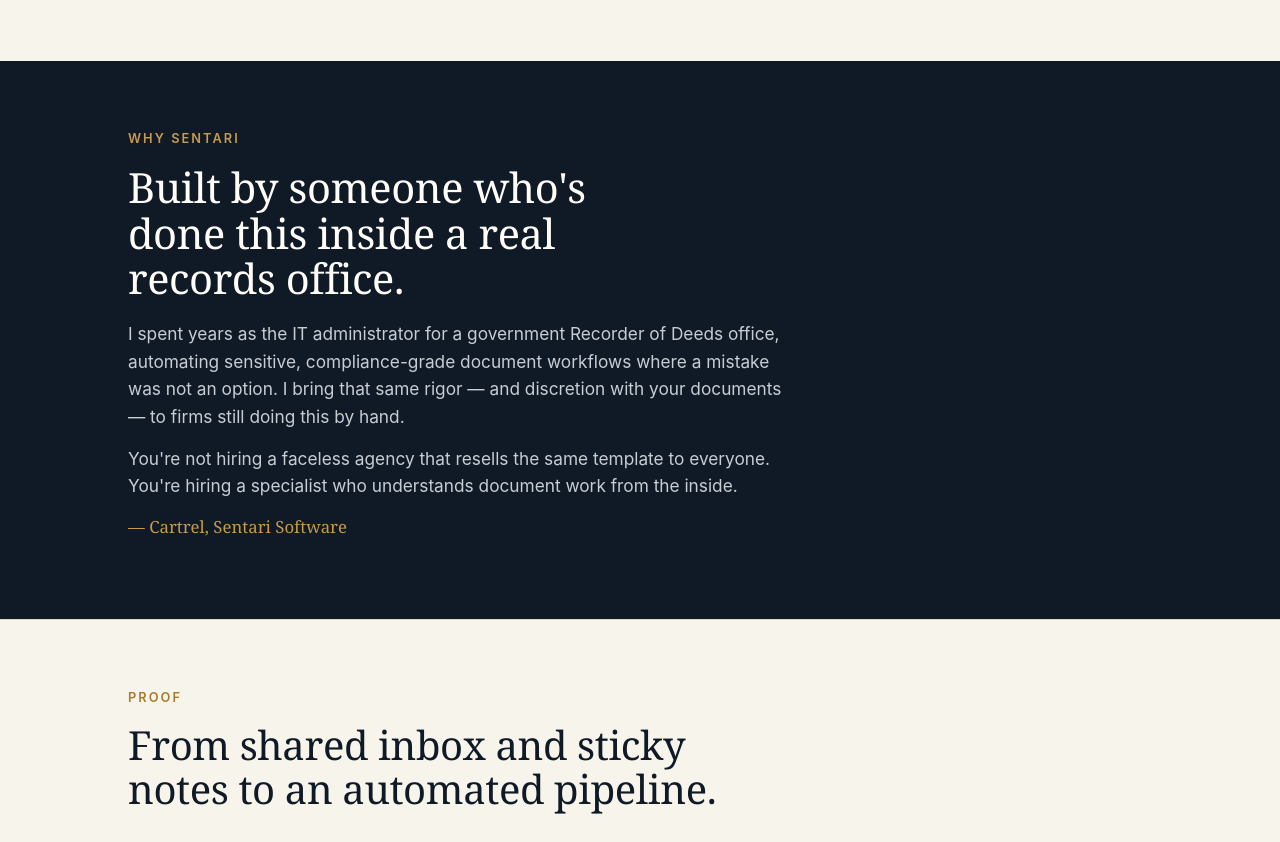
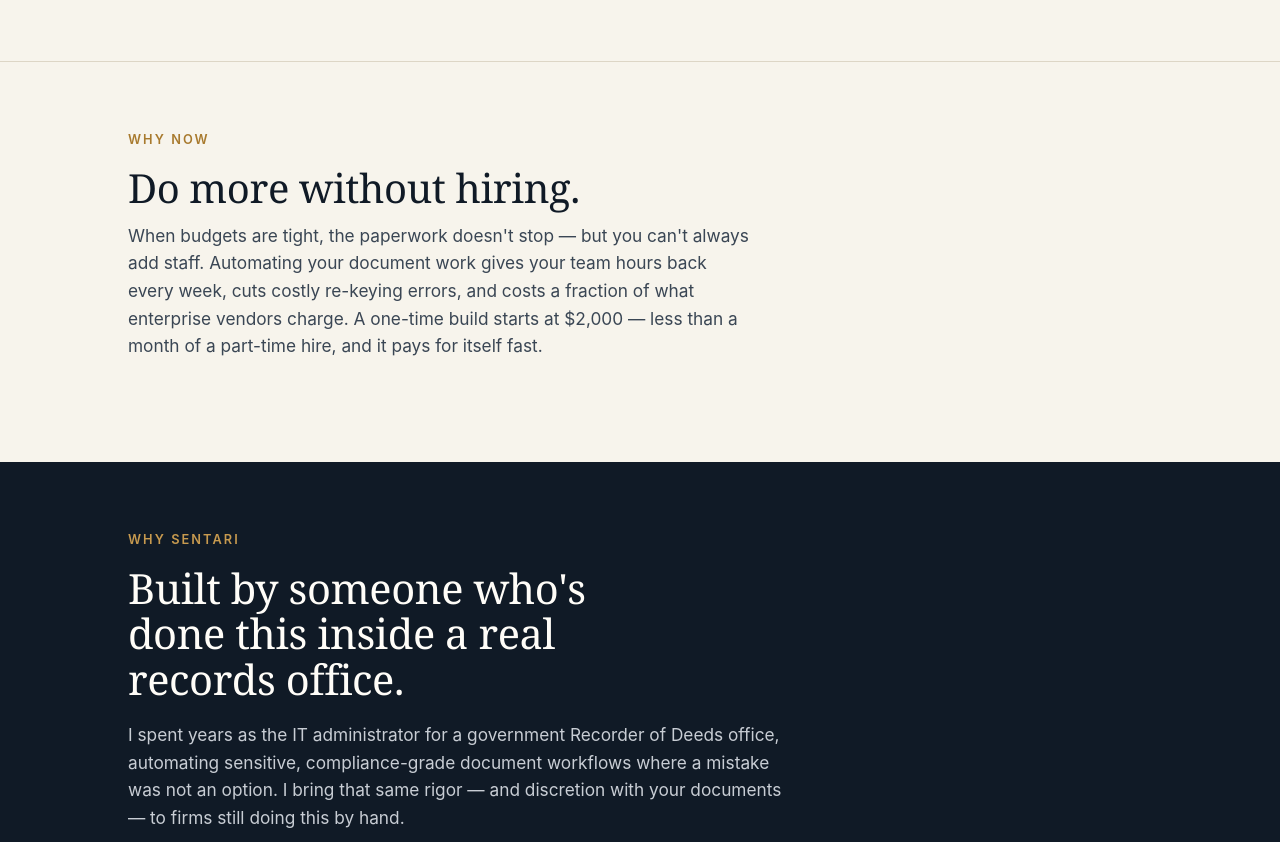
Before and after one commit to sentarisoftware/sentarisoftware.github.io, a plain HTML site: page index.html in a window 1280 px wide. Shown: the part 2715-3557 px from the top of the page. Drawn offline with Linux system fonts and the light colour scheme.

Commit message:
site: add 'Do more without hiring' value/ROI section

```diff
--- a/index.html
+++ b/index.html
@@ -214,6 +214,13 @@
   </div>
 </div></section>
 
+<section><div class="wrap">
+  <div class="sec-head"><span class="kicker">Why now</span>
+    <h2>Do more without hiring.</h2>
+    <p>When budgets are tight, the paperwork doesn't stop — but you can't always add staff. Automating your document work gives your team hours back every week, cuts costly re-keying errors, and costs a fraction of what enterprise vendors charge. A one-time build starts at $2,000 — less than a month of a part-time hire, and it pays for itself fast.</p>
+  </div>
+</div></section>
+
 <section class="why"><div class="wrap">
   <span class="kicker">Why Sentari</span>
   <h2>Built by someone who's done this inside a real records office.</h2>
```
